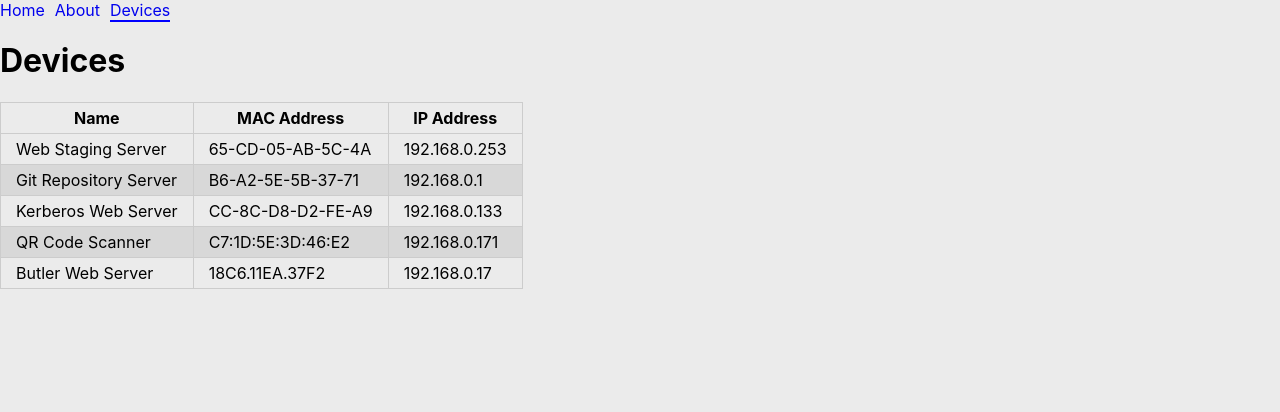
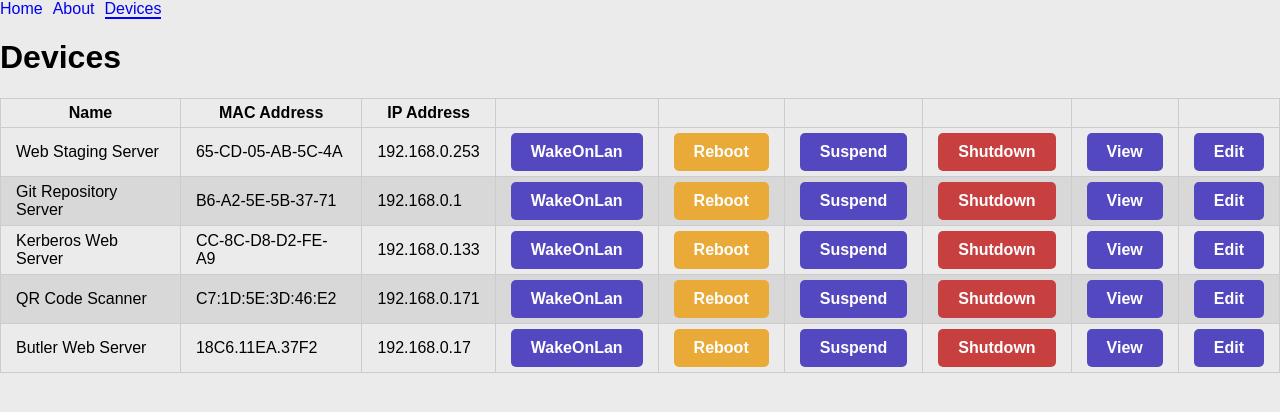
Before and after one commit to teamadaptdevlearnings/moises-spa, a React (Create React App) app: page /devices in a window 1280 px wide. Shown: the top 412 px of the page. Built offline with nearby package versions, Linux system fonts and the light colour scheme; the HTML template or start-up script is replaced by a standard one.

Commit message:
CHORE: add table buttons

```diff
--- a/src/pages/Devices.js
+++ b/src/pages/Devices.js
@@ -10,6 +10,12 @@
                     <td>{info.name}</td>
                     <td>{info.mac_address}</td>
                     <td>{info.ip_address}</td>
+                    <td><button className='purple'>WakeOnLan</button></td>
+                    <td><button className='orange'>Reboot</button></td>
+                    <td><button className='purple'>Suspend</button></td>
+                    <td><button className='red'>Shutdown</button></td>
+                    <td><button className='purple'>View</button></td>
+                    <td><button className='purple'>Edit</button></td>
                 </tr>
             )
         }
@@ -24,6 +30,12 @@
                         <th>Name</th>
                         <th>MAC Address</th>
                         <th>IP Address</th>
+                        <th></th>
+                        <th></th>
+                        <th></th>
+                        <th></th>
+                        <th></th>
+                        <th></th>
                     </tr>
                 </thead>
                 <tbody>
--- a/src/styles/main.css
+++ b/src/styles/main.css
@@ -1,5 +1,6 @@
 body {
     background: #ebebeb;
+    font-family: Arial, Helvetica, sans-serif;
 }
 nav {
     margin-bottom: 20px;
@@ -33,4 +34,22 @@
 }
 .table tr:nth-child(even) {
     background-color: #d8d8d8;
-  }
+}
+button {
+    border: none;
+    border-radius: 5px;
+    color: #fff;
+    cursor: pointer;
+    font-size: 16px;
+    font-weight: bold;
+    padding: 10px 20px;
+}
+.purple {
+    background: rgb(84, 72, 192);
+}
+.orange {
+    background: rgb(233, 170, 55);
+}
+.red {
+    background: rgb(199, 63, 63);
+}
```
